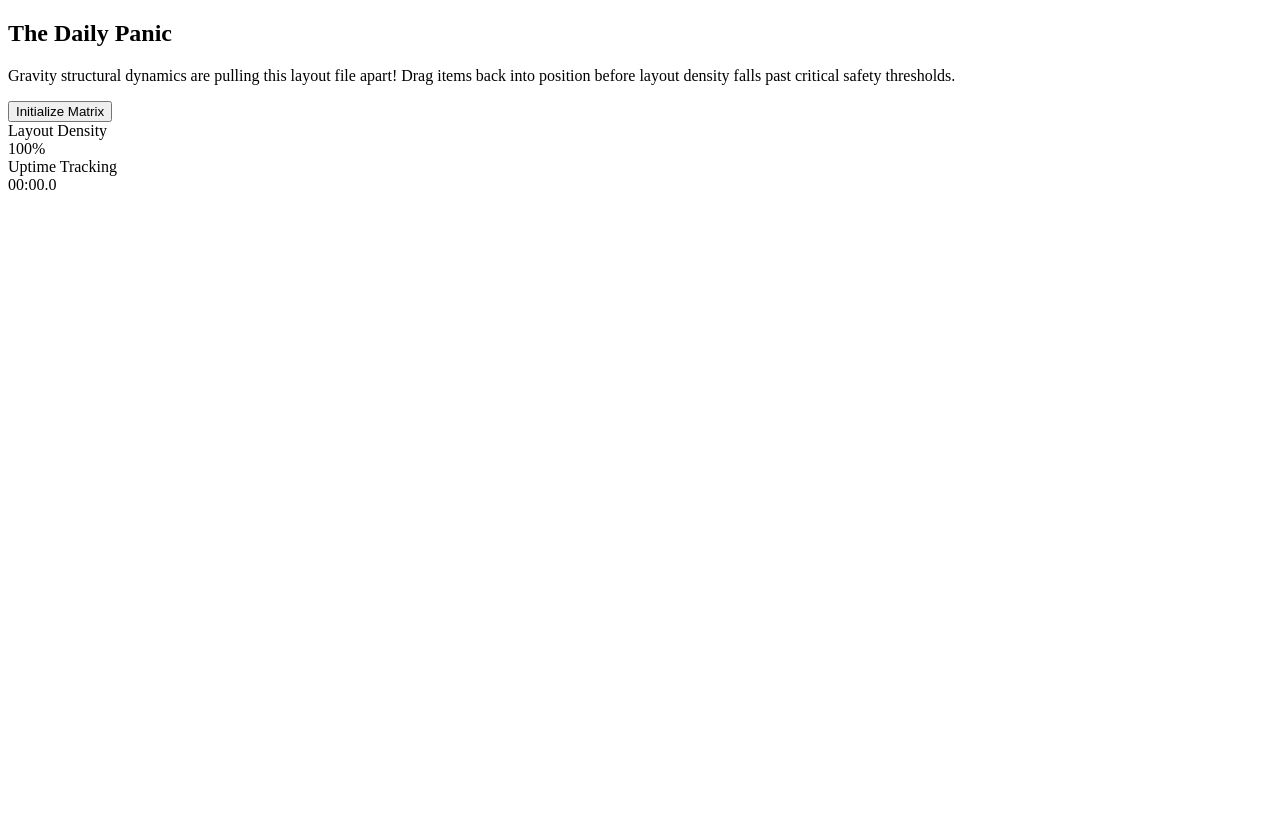
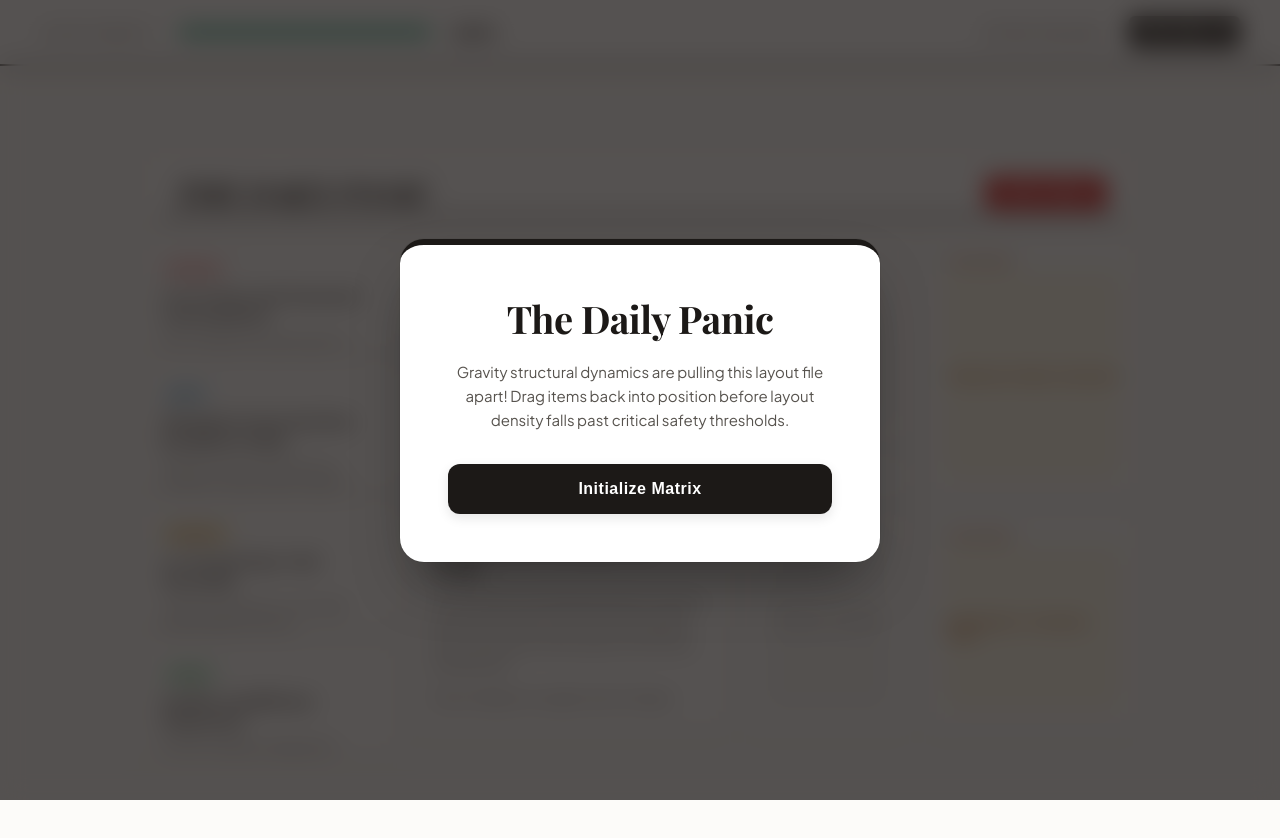
Before and after one commit to cosmic-perott/panic-v1, a plain HTML site: page index.html in a window 1280 px wide. Before the commit the page ends 800 px from the top, so only its background shows below. Drawn offline with nearby package versions, Linux system fonts and the light colour scheme; a web font is replaced by a local one.

Commit message:
Update index.html

```diff
--- a/index.html
+++ b/index.html
@@ -4,6 +4,9 @@
     <meta charset="UTF-8">
     <meta name="viewport" content="width=device-width, initial-scale=1.0">
     <title>The Daily Panic - Layout Integrity Simulation</title>
+
+    <link rel="stylesheet" href="style.css">
+
     <script src="https://cdnjs.cloudflare.com/ajax/libs/matter-js/0.19.0/matter.min.js"></script>
 </head>
 <body>
@@ -45,6 +48,6 @@
         <div id="newspaper-grid-canvas" style="margin-top: 40px; position: relative;"></div>
     </div>
 
-
+    <script src="script.js"></script>
 </body>
 </html>
```
